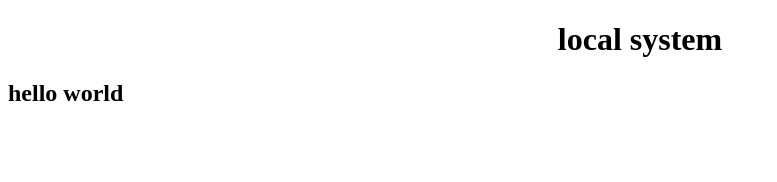
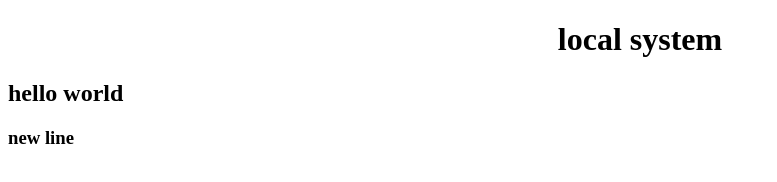
Before and after one commit to fahimazam001/WAD-LAB, a plain HTML site: page index.html in a window 1280 px wide. Shown: the whole page, without its empty margins (0-777 px from the left). Drawn offline with Linux system fonts and the light colour scheme.

Commit message:
new line

```diff
--- a/index.html
+++ b/index.html
@@ -9,6 +9,6 @@
 <body>
     <h1>local system</h1>
     <h2>hello world</h2>
-
+<h3>new line</h3>
 </body>
 </html>
```
